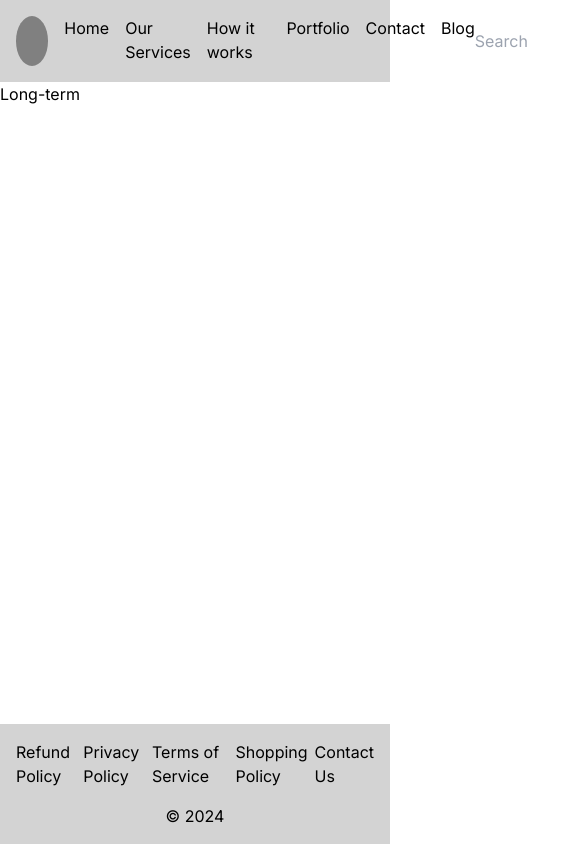
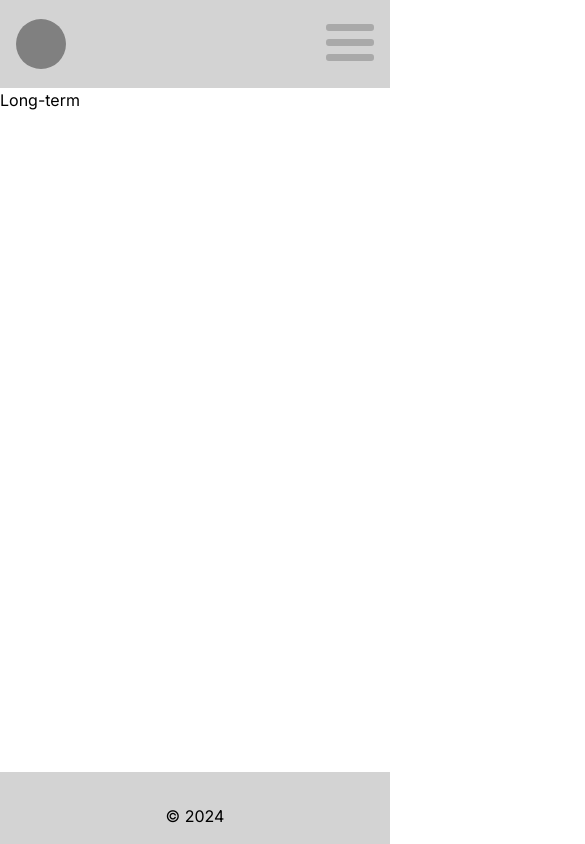
Before and after one commit to ikarrila/Homebox, a Next.js app in the folder frontend/: page /FAAS/rental_services/long_term in a window 390 px wide. Shown: the top 844 px of the page, 585 px wide, since content can reach past the window. Built offline with nearby package versions, Linux system fonts and the light colour scheme.

Commit message:
working on navbar

```diff
--- a/frontend/components/Navbar.css
+++ b/frontend/components/Navbar.css
@@ -1,34 +1,59 @@
+@media (max-width: 666px) {
+  .dropdown, a {
+    display: none !important;
+  }
+  .navbar {
+    padding-right: 4vw !important;
+    padding-left: 4vw !important;
+    height: 88px;
+    display: flex !important;
+  }
+  .hamburger {
+    display: block !important;
+  }
+}
+
 .navbar {
     display: flex;
     justify-content: space-between;
-    padding: 1rem;
     background-color: lightgrey;
+    max-width: 100vw;
+    min-width: 100vw;
+    min-height: 88px;
+    max-height: 88px;
+    padding-right: 14%;
+    padding-left: 14%;
   }
 
-  .navbar-content {
-    display: flex;
-    gap: 1rem;
-  }
-
-  .logo-placeholder {
+  .placeholder-logo {
     width: 50px;
     height: 50px;
     border-radius: 50%;
     background-color: grey;
+    display: flex;
+    flex-shrink: 0;
+    align-self: center;
   }
 
-  .dropdown {
-    position: relative;
-    display: inline-block;
+  .dropdown, a, .burger-menu, .burger-text {
+    display: flex;
+    text-align: center;
+    justify-content: space-evenly;
+    align-items: center;
+    padding:2vw;
+  }
+  a {
+    text-decoration: none;
+    color: black;
   }
 
   .dropdown-content {
     display: none;
     position: absolute;
     background-color: #f9f9f9;
-    min-width: 160px;
     box-shadow: 0px 8px 16px 0px rgba(0,0,0,0.2);
     z-index: 1;
+    top: 88px;
   }
 
   .dropdown:hover .dropdown-content {
@@ -37,11 +62,60 @@
 
   .dropdown-content a {
     display: block;
-    padding: 12px 16px;
     text-decoration: none;
-    color: black;
+    color: white;
+    background-color: grey;
   }
 
   .dropdown-content a:hover {
     background-color: #ddd;
   }
+
+  .burger-menu{
+    display: none;
+  }
+
+
+  #toggle {
+    display: none;
+  }
+
+  /**
+    Hamburger
+  **/
+  .hamburger {
+    display: none;
+
+    position: relative;
+    margin-top: 50%;
+    margin-left: auto;
+    margin-bottom: auto;
+    z-index: 5;
+  }
+
+  .hamburger div {
+
+    position: relative;
+    width: 3em;
+    height: 7px;
+    border-radius: 3px;
+    background-color: darkgrey;
+    margin-top: 8px;
+    transition: all 0.3s ease-in-out;
+  }
+
+  /**
+  Animations
+  **/
+  #toggle:checked + .hamburger .top-bun {
+    margin-top: 40px;
+    transform: rotate(-45deg);
+  }
+  #toggle:checked + .hamburger .bottom-bun {
+    opacity: 0;
+    transform: rotate(45deg);
+  }
+  #toggle:checked + .hamburger .meat {
+    transform: rotate(45deg);
+    margin-top: -6px;
+  }
--- a/frontend/components/Navbar.js
+++ b/frontend/components/Navbar.js
@@ -1,12 +1,23 @@
+"use client";
 import React from 'react';
 import Link from 'next/link';
 import './Navbar.css';
+import NavbarButton from './NavbarButton';
+import { useState } from 'react';
 
 export default function Navbar() {
+
+
+  const [isChecked, setIsChecked] = useState(false);
+
+  const handleCheckboxChange = () => {
+    setIsChecked(!isChecked);
+    console.log(isChecked);
+  }
+
   return (
-    <nav style={{ display: "flex", justifyContent: "space-between", padding: "1rem", backgroundColor: "lightgrey" }}>
-      <div style={{ display: "flex", gap: "1rem" }}>
-        <div style={{ width: "50px", height: "50px", borderRadius: "50%", backgroundColor: "grey" }}></div>
+    <nav className='navbar'>
+      <div className='placeholder-logo'></div>
       <Link href="/">Home</Link>
       <div className="dropdown">
         <a href="#">Our Services</a>
@@ -26,12 +37,9 @@
       <a href="#">Portfolio</a>
       <a href="#">Contact</a>
       <Link href="/blog">Blog</Link>
-      </div>
-      <div style={{ display: "flex", gap: "1rem" }}>
-        <input type="search" placeholder="Search" />
-        <button>Language</button>
-        <button>Cart</button>
-      </div>
-    </nav>
+      {isChecked && <div> ASDASDASD </div>}
+      <NavbarButton key={isChecked ? 'checked' : 'unchecked'} handleCheckboxChange={handleCheckboxChange} isChecked={isChecked} />
+
+    </nav >
   );
 }
--- /dev/null
+++ b/frontend/components/NavbarButton.js
@@ -0,0 +1,14 @@
+import './Navbar.css';
+export default function NavbarButton({ handleCheckboxChange, isChecked }) {
+    return (
+        <div>
+            <input id="toggle" type="checkbox" checked={isChecked} onChange={handleCheckboxChange}></input>
+
+            <label for="toggle" class="hamburger" >
+                <div class="top-bun"></div>
+                <div class="meat"></div>
+                <div class="bottom-bun"></div>
+            </label>
+        </div>
+    )
+}
```
Lines whose indentation alone changed are shown as unchanged.
